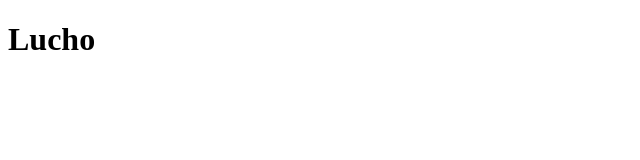
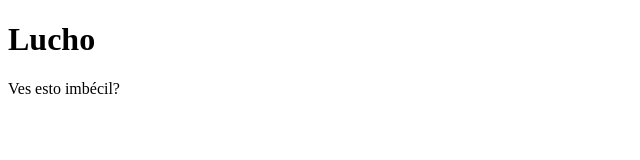
Before and after one commit to WannaFckingDie/Tengo-miedo, a plain HTML site: page index.html in a window 1280 px wide. Shown: the whole page, without its empty margins (0-640 px from the left). Drawn offline with Linux system fonts and the light colour scheme.

Commit message:
Puedes verlo owo?

```diff
--- a/index.html
+++ b/index.html
@@ -10,6 +10,7 @@
 
     <body>
         <h1>Lucho</h1>
+        <p>Ves esto imbécil?</p>
     </body>
 
 </html>
```
